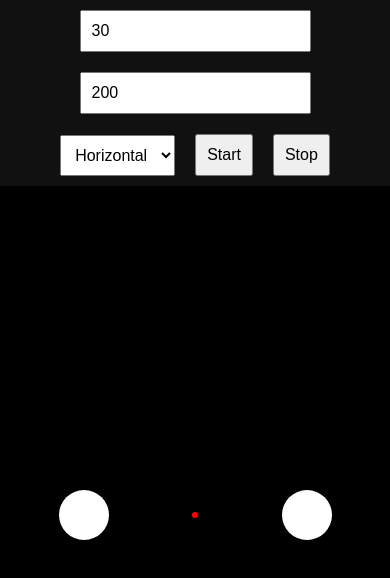
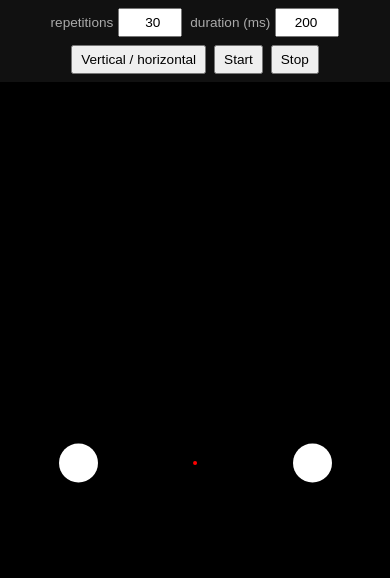
Before and after one commit to JohannesMinge/antisakkader, a plain HTML site: page index.html in a window 390 px wide. Drawn offline with Linux system fonts and the light colour scheme.

Commit message:
It now works on mobile!

```diff
--- a/index.html
+++ b/index.html
@@ -20,28 +20,57 @@
     }
 
     .controls {
-            padding: 10px 20px;
+      padding: 8px 10px;
       display: flex;
-            gap: 20px;
+      flex-wrap: wrap;
       justify-content: center;
       align-items: center;
-            flex-wrap: wrap;
+      gap: 10px;
       background-color: #111;
       box-shadow: 0 2px 5px rgba(0,0,0,0.5);
-            z-index: 1;
+      font-size: 0.9rem;
+    }
+
+    .input-group {
+      display: flex;
+      align-items: center;
+      gap: 5px;
+      flex: 0 0 auto;
+    }
+
+    input {
+      width: 60px;
+      padding: 5px;
+      font-size: 0.9rem;
+      text-align: right;
+    }
+
+    .unit {
+      color: #aaa;
+      font-size: 0.85rem;
+      white-space: nowrap;
+    }
+
+    button {
+      padding: 6px 10px;
+      font-size: 0.9rem;
+      flex: 0 0 auto;
+      white-space: nowrap;
     }
 
     .canvas {
       flex: 1;
       position: relative;
-            display: flex;
-            align-items: center;
-            justify-content: center;
+      width: 100%;
+      height: 100%;
+      overflow: hidden;
     }
 
     .dot {
-            width: 50px;
-            height: 50px;
+      width: 10vw;
+      height: 10vw;
+      max-width: 50px;
+      max-height: 50px;
       border-radius: 50%;
       background-color: white;
       opacity: 1;
@@ -62,45 +91,70 @@
     }
 
     .vertical #left-dot {
-            top: 25%;
+      top: 5%;
       left: 50%;
       transform: translateX(-50%);
     }
 
     .vertical #right-dot {
-            bottom: 25%;
+      bottom: 5%;
       left: 50%;
       transform: translateX(-50%);
     }
 
     .cross {
-            width: 6px;
-            height: 6px;
+      width: 1vw;
+      height: 1vw;
+      max-width: 10px;
+      max-height: 10px;
       background-color: red;
       position: absolute;
       top: 50%;
       left: 50%;
       transform: translate(-50%, -50%);
       border-radius: 50%;
+      z-index: 1;
     }
 
-        button, input, select {
-            font-size: 16px;
-            padding: 10px;
+    /* Responsive styles for smaller screens */
+    @media (max-width: 600px) {
+      .controls {
+        justify-content: center;
+        gap: 8px;
+        font-size: 0.85rem;
+      }
+
+      input {
+        width: 50px;
+        font-size: 0.85rem;
+      }
+
+      button {
+        font-size: 0.85rem;
+        padding: 5px 8px;
+      }
+
+      .input-group {
+        flex-direction: row-reverse;
+      }
     }
   </style>
 </head>
 <body>
   <div class="controls">
-        <input type="number" id="reps-input" placeholder="Antall repetisjoner" value="30">
-        <input type="number" id="duration-input" placeholder="Blinking duration (ms)" value="200">
-        <select id="orientation-toggle">
-            <option value="horizontal">Horizontal</option>
-            <option value="vertical">Vertical</option>
-        </select>
+    <div class="input-group">
+      <input type="number" id="reps-input" placeholder="30" value="30">
+      <span class="unit">repetitions</span>
+    </div>
+    <div class="input-group">
+      <input type="number" id="duration-input" placeholder="200" value="200">
+      <span class="unit">duration (ms)</span>
+    </div>
+    <button onclick="toggleOrientation()" id="orientation-toggle">Vertical / horizontal</button>
     <button onclick="startBlinking()">Start</button>
     <button onclick="stopBlinking()">Stop</button>
   </div>
+
   <div class="canvas horizontal" id="canvas">
     <div class="dot" id="left-dot"></div>
     <div class="dot" id="right-dot"></div>
@@ -119,6 +173,7 @@
     let count = 0;
     let maxReps = 50;
     let blinkDuration = 200;
+    let isHorizontal = true;
 
     function startBlinking() {
       stopBlinking();
@@ -127,7 +182,7 @@
       blinkDuration = parseInt(durationInput.value) || 200;
 
       canvas.classList.remove("horizontal", "vertical");
-            canvas.classList.add(orientationToggle.value);
+      canvas.classList.add(isHorizontal ? "horizontal" : "vertical");
 
       interval = setInterval(() => {
         if (count >= maxReps) {
@@ -149,6 +204,15 @@
 
     function stopBlinking() {
       clearInterval(interval);
+      leftDot.style.opacity = 1;
+      rightDot.style.opacity = 1;
+    }
+
+    function toggleOrientation() {
+      isHorizontal = !isHorizontal;
+      canvas.classList.remove("horizontal", "vertical");
+      canvas.classList.add(isHorizontal ? "horizontal" : "vertical");
+      orientationToggle.textContent = "Vertical / horizontal";
     }
   </script>
 </body>
```
Lines whose indentation alone changed are shown as unchanged.
